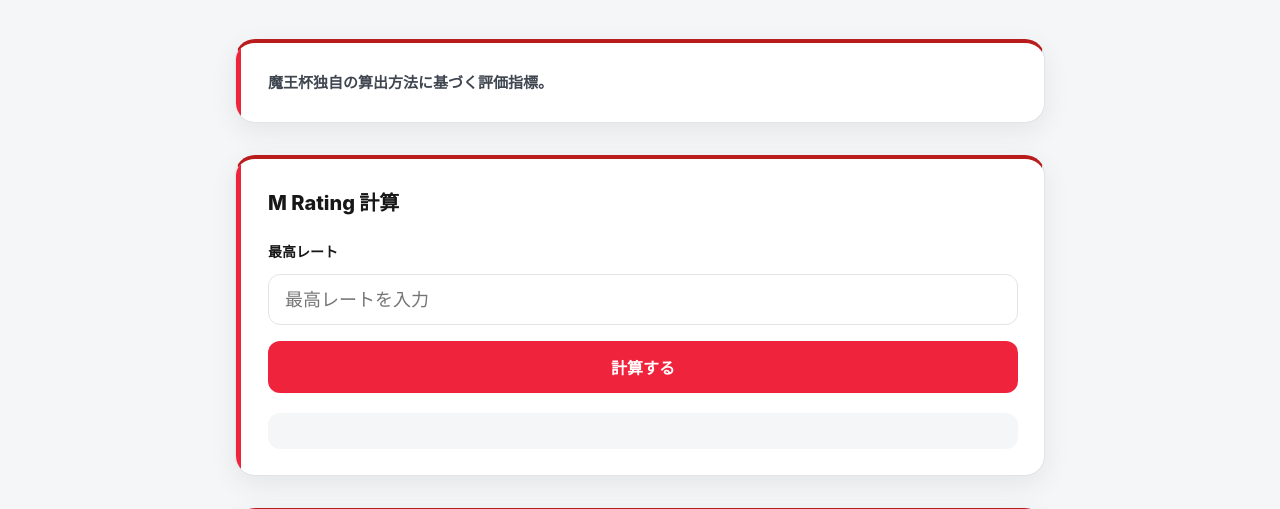
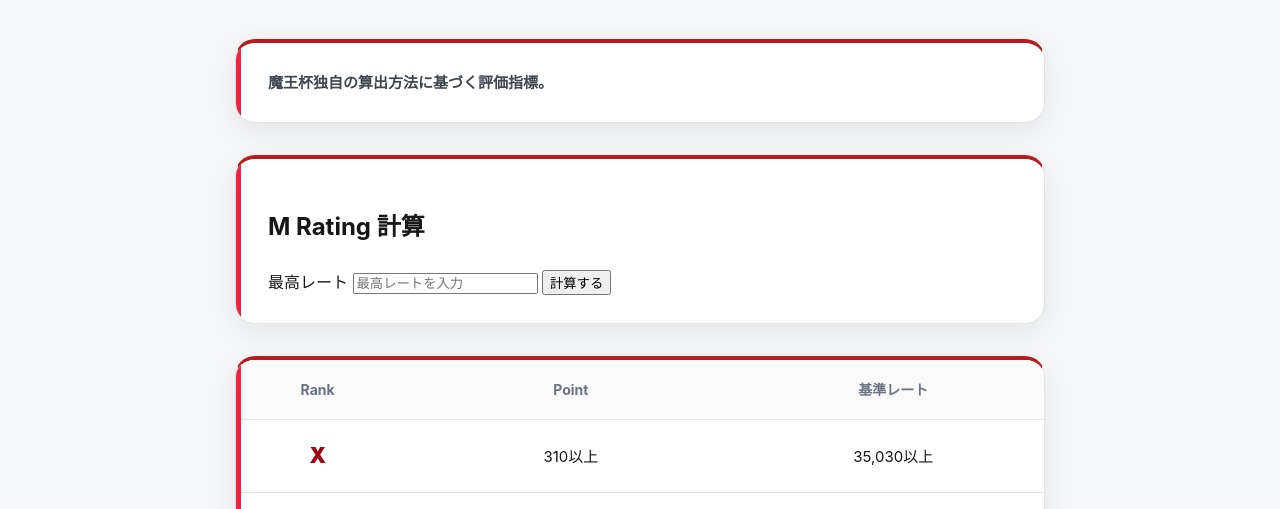
Before and after one commit to MaOuCup/maouhai, a plain HTML site: page rating.html in a window 1280 px wide. Shown: the part 277-786 px from the top of the page. Drawn offline with Linux system fonts and the light colour scheme.

Commit message:
Update rating.html

```diff
--- a/rating.html
+++ b/rating.html
@@ -189,72 +189,6 @@ h1 {
   font-size: 15px;
   font-weight: 600;
   line-height: 1.8;
-}
-
-/* ===== 計算機 ===== */
-
-.calculator-title {
-  margin: 0 0 18px;
-  font-size: 20px;
-  font-weight: 850;
-}
-
-.rating-label {
-  display: block;
-  margin-bottom: 10px;
-  font-size: 14px;
-  font-weight: 750;
-}
-
-.rating-input {
-  display: block;
-  width: 100%;
-  padding: 14px 16px;
-  border: 1.5px solid var(--line);
-  border-radius: 12px;
-  background: #fff;
-  color: var(--black);
-  font-size: 18px;
-  font-family: inherit;
-}
-
-.rating-input:focus {
-  outline: 2px solid var(--red);
-  outline-offset: 2px;
-}
-
-.calculate-button {
-  display: block;
-  width: 100%;
-  margin-top: 16px;
-  padding: 14px 18px;
-  border: 0;
-  border-radius: 12px;
-  background: var(--red);
-  color: #fff;
-  font-family: inherit;
-  font-size: 16px;
-  font-weight: 800;
-  cursor: pointer;
-}
-
-.calculate-button:hover {
-  background: #cf1931;
-}
-
-.rating-result {
-  margin-top: 20px;
-  padding: 18px 12px;
-  border-radius: 12px;
-  background: #f5f6f8;
-  text-align: center;
-  font-size: clamp(18px, 4vw, 24px);
-  font-weight: 850;
-  overflow-wrap: anywhere;
-}
-
-.rating-result:empty {
-  display: none;
 }
 
 /* ===== ランク表 ===== */
```
